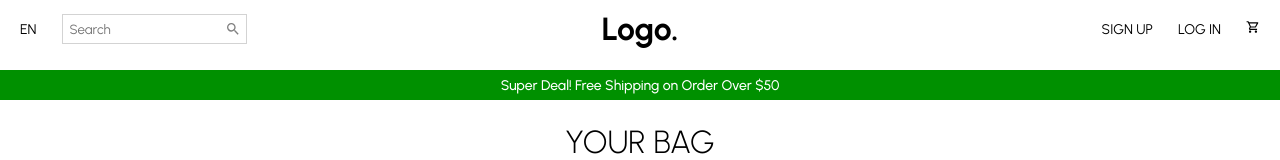
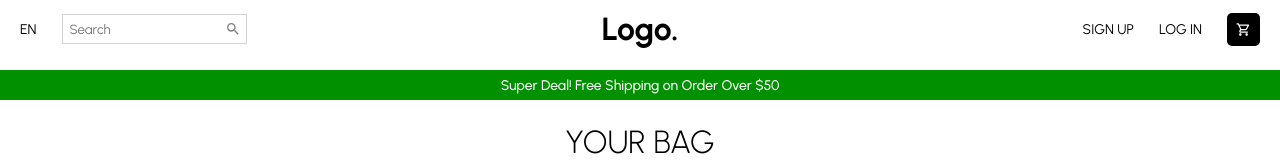
Before and after one commit to Sedulla/react-ecommerce-app, a React (Create React App) app in the folder client/: page /cart in a window 1280 px wide. Shown: the top 160 px of the page. Built offline with nearby package versions, Linux system fonts and the light colour scheme.

Commit message:
style: add badge component for shopping cart

```diff
--- a/client/src/components/Nav.js
+++ b/client/src/components/Nav.js
@@ -1,13 +1,46 @@
 import { Link } from 'react-router-dom';
+
 import styled from 'styled-components';
 import {
   MdSearch as SearchIcon,
   MdOutlineShoppingCart as OutlineShoppingCartIcon,
 } from 'react-icons/md';
 import { mobile } from '../utils/responsive';
+
 import { useSelector } from 'react-redux';
 
-const Badge = styled.div``;
+const Button = styled.button`
+  position: relative;
+  background-color: #000;
+  color: #fff;
+  border: none;
+  border-radius: 5px;
+  padding: 9px;
+  padding-bottom: 5px;
+  font-size: 15px;
+  font-weight: bold;
+  cursor: pointer;
+  transition: 0.3s;
+  ${mobile({ fontSize: '11px' })}
+
+  &:hover {
+    /* !TODO: set background color */
+  }
+`;
+
+const Badge = styled.span`
+  position: absolute;
+  top: -9px;
+  right: -9px;
+  background-color: #009000;
+  color: #fff;
+  height: 11px;
+  width: 11px;
+  border-radius: 25px;
+  padding: 5px;
+  font-size: 11px;
+  display: ${(props) => (props.count > 0 ? 'inline-block' : 'none')};
+`;
 
 const Container = styled.div`
   height: 70px;
@@ -114,9 +147,10 @@ export const Nav = () => {
             </Link>
           </MenuItem>
           <MenuItem>
-            <Badge badgeContent={quantity} color="primary">
+            <Button>
+              <Badge count={quantity}>{quantity}</Badge>
               <OutlineShoppingCartIcon />
-            </Badge>
+            </Button>
           </MenuItem>
         </Right>
       </Wrapper>
```
Also changed, not shown: 1 other file (tests, documents, lock files or other folders).
